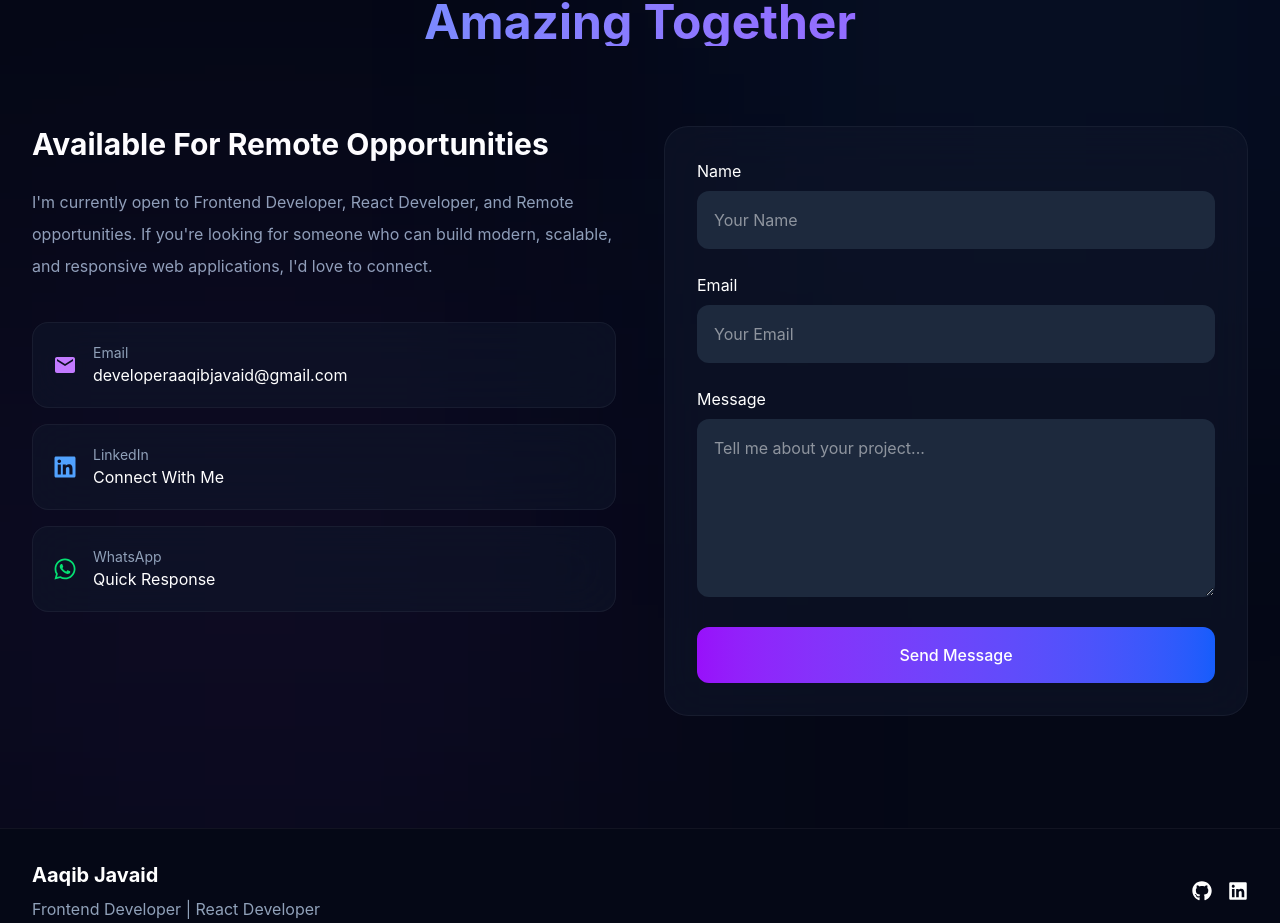
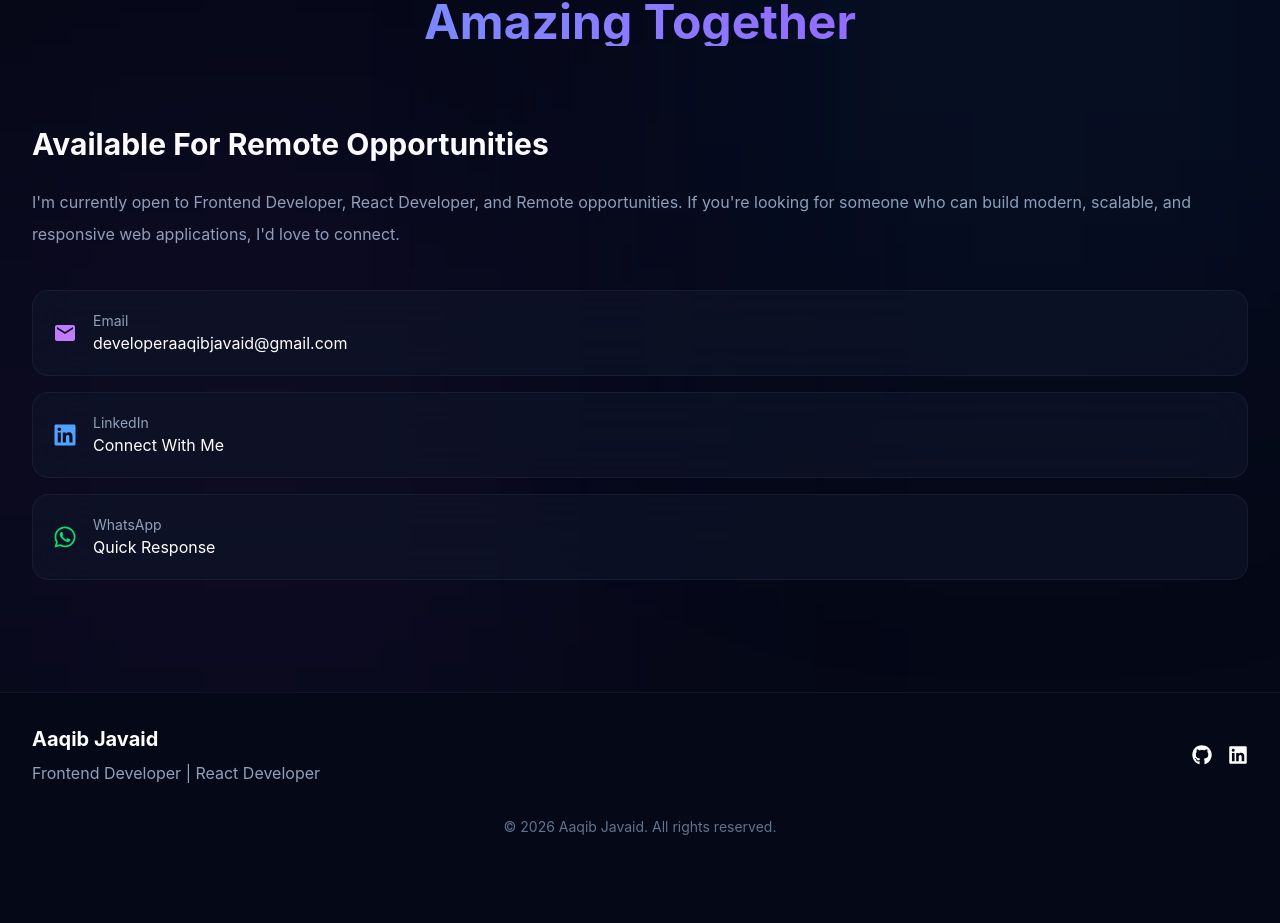
Before and after one commit to aaqibjavaid/frontend-developer-portfolio-app, a React (Vite) app: page / in a window 1280 px wide. Shown: the part 5854-6777 px from the top of the page. After the commit the page ends 6723 px from the top, so only its background shows below. Built offline with nearby package versions, Linux system fonts and the light colour scheme.

Commit message:
Form removed

```diff
--- a/src/components/Contact.jsx
+++ b/src/components/Contact.jsx
@@ -3,36 +3,36 @@ import {
   FaLinkedin,
   FaWhatsapp,
 } from "react-icons/fa";
-import { useRef } from "react";
-import emailjs from "@emailjs/browser";
-import toast from "react-hot-toast";
+// import { useRef } from "react";
+// import emailjs from "@emailjs/browser";
+// import toast from "react-hot-toast";
 import { MdEmail } from "react-icons/md";
 
 
 
 
 const Contact = () => {
-  const form = useRef();
-  const sendEmail = async (e) => {
-    e.preventDefault();
+  // const form = useRef();
+  // const sendEmail = async (e) => {
+  //   e.preventDefault();
 
-    try {
-      await emailjs.sendForm(
-        import.meta.env.VITE_EMAILJS_SERVICE_ID,
-        import.meta.env.VITE_EMAILJS_TEMPLATE_ID,
-        form.current,
-        import.meta.env.VITE_EMAILJS_PUBLIC_KEY,
-      );
+  //   try {
+  //     await emailjs.sendForm(
+  //       import.meta.env.VITE_EMAILJS_SERVICE_ID,
+  //       import.meta.env.VITE_EMAILJS_TEMPLATE_ID,
+  //       form.current,
+  //       import.meta.env.VITE_EMAILJS_PUBLIC_KEY,
+  //     );
 
-      toast.success("Message sent successfully 🚀");
+  //     toast.success("Message sent successfully 🚀");
 
-      form.current.reset();
-    } catch (error) {
-      console.error(error);
+  //     form.current.reset();
+  //   } catch (error) {
+  //     console.error(error);
 
-      toast.error("Failed to send message ❌");
-    }
-  };
+  //     toast.error("Failed to send message ❌");
+  //   }
+  // };
   return (
     <section id="contact" className="relative py-28 overflow-hidden">
       {/* Glow Effects */}
@@ -54,7 +54,7 @@ const Contact = () => {
           </h2>
         </div>
 
-        <div className="grid lg:grid-cols-2 gap-12">
+        <div className="gap-12">
           {/* Left Side */}
 
           <div>
@@ -146,7 +146,7 @@ const Contact = () => {
 
           {/* Right Side Form */}
 
-          <div
+          {/* <div
             className="
               bg-slate-900/60
               backdrop-blur-xl
@@ -232,7 +232,7 @@ const Contact = () => {
                 Send Message
               </button>
             </form>
-          </div>
+          </div> */}
         </div>
       </div>
     </section>
```
